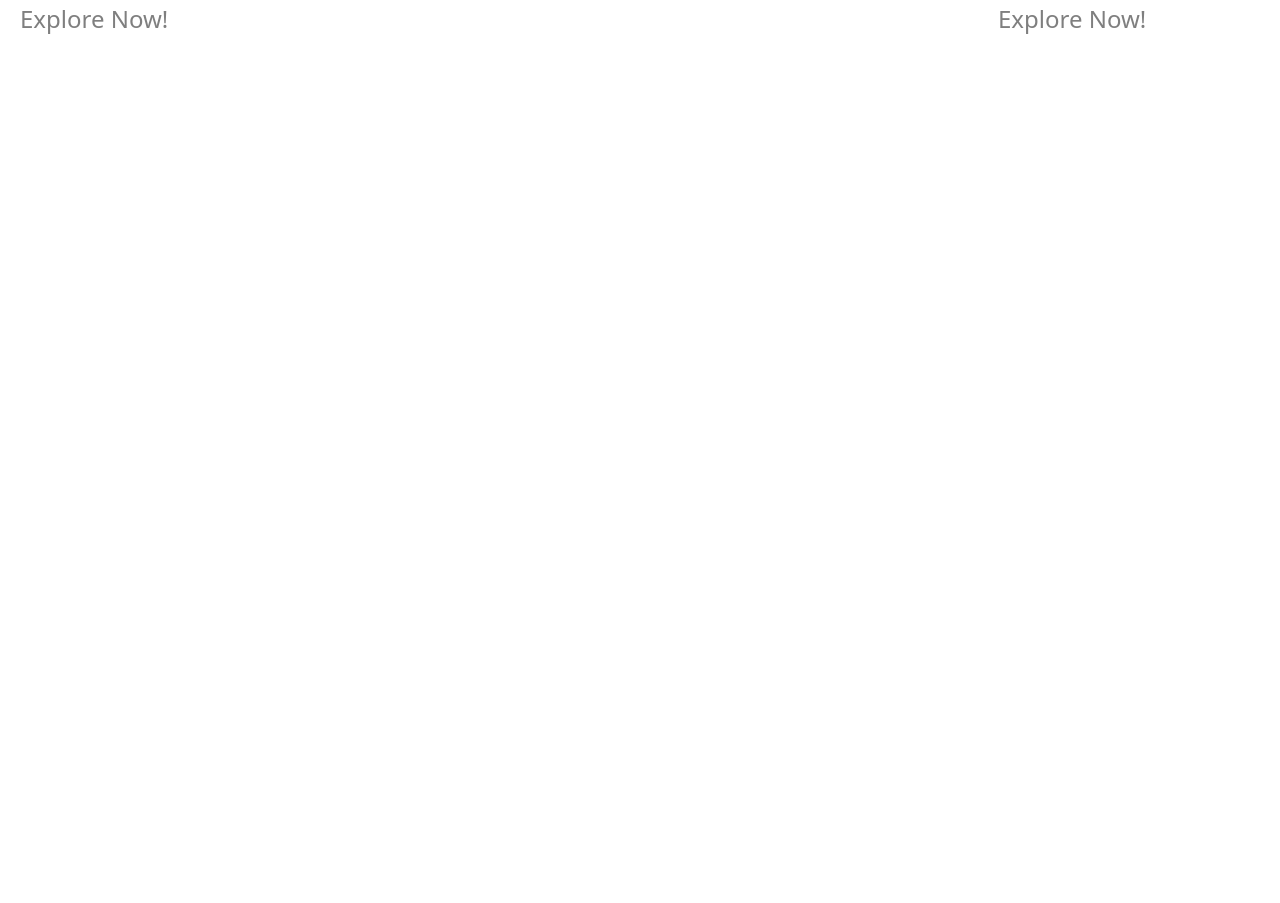
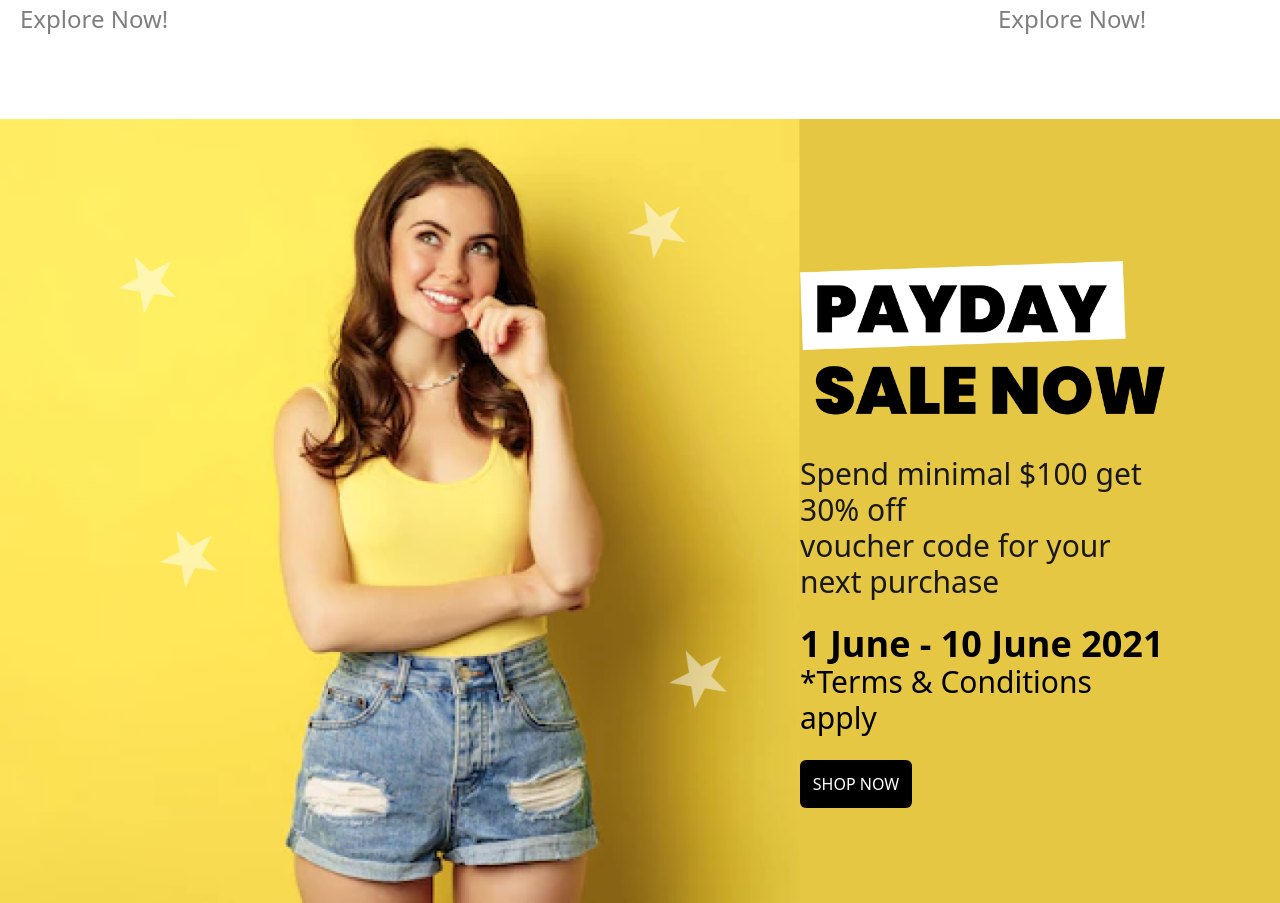
Before and after one commit to Merlin-3D/shopping-website, a Next.js app: page / in a window 1280 px wide. Shown: the part 1626-2529 px from the top of the page. Before the commit the page ends 1745 px from the top, so only its background shows below. Built offline with nearby package versions, Linux system fonts and the light colour scheme.

Commit message:
feat: brand payday.

```diff
--- a/src/pages/blocks/index.ts
+++ b/src/pages/blocks/index.ts
@@ -2,5 +2,6 @@ import Banner from "./banner";
 import Brand from "./brand";
 import Header from "./header";
 import NewArrival from "./new-arrival";
+import PayDay from "./payday";
 
-export { Banner, Brand, Header, NewArrival };
+export { Banner, Brand, Header, NewArrival, PayDay };
--- /dev/null
+++ b/src/pages/blocks/payday.tsx
@@ -0,0 +1,40 @@
+import { Button } from "@/components";
+import Image from "next/image";
+
+export default function PayDay() {
+  return (
+    <section className="">
+      <div className="bg-100 w-full  flex flex-row items-center justify-between">
+        <Image
+          key={"soutien"}
+          src="/assets/brand/payday_group.png"
+          alt="shopping"
+          width={800}
+          height={600}
+        />
+        <div className="h-full pr-28 pt-12 flex flex-col justify-center items-start">
+          <Image
+            key={"soutien"}
+            src="/assets/brand/payday_title.png"
+            alt="shopping"
+            width={500}
+            height={500}
+          />
+          <p className="font-normal text-3xl text-550 mt-6">
+            Spend minimal $100 get 30% off <br /> voucher code for your next
+            purchase
+          </p>
+          <h1 className="text-4xl font-bold  mt-6">1 June - 10 June 2021</h1>
+          <h3 className="font-normal text-3xl text-55">
+            *Terms & Conditions apply
+          </h3>
+          <div className="flex justify-center items-center gap-x-8  mt-6">
+            <Button color="dark" size="lg" className="uppercase">
+              Shop Now
+            </Button>
+          </div>
+        </div>
+      </div>
+    </section>
+  );
+}
--- a/src/pages/index.tsx
+++ b/src/pages/index.tsx
@@ -1,6 +1,6 @@
 import Image from "next/image";
 import { Inter } from "next/font/google";
-import { Banner, Brand, Header, NewArrival } from "./blocks";
+import { Banner, Brand, Header, NewArrival, PayDay } from "./blocks";
 
 const inter = Inter({ subsets: ["latin"] });
 
@@ -11,6 +11,7 @@ export default function Home() {
       <Banner />
       <Brand />
       <NewArrival />
+      <PayDay />
     </main>
   );
 }
```
Also changed, not shown: public/assets/brand/payday_group.png (added), public/assets/brand/payday_title.png (added).
